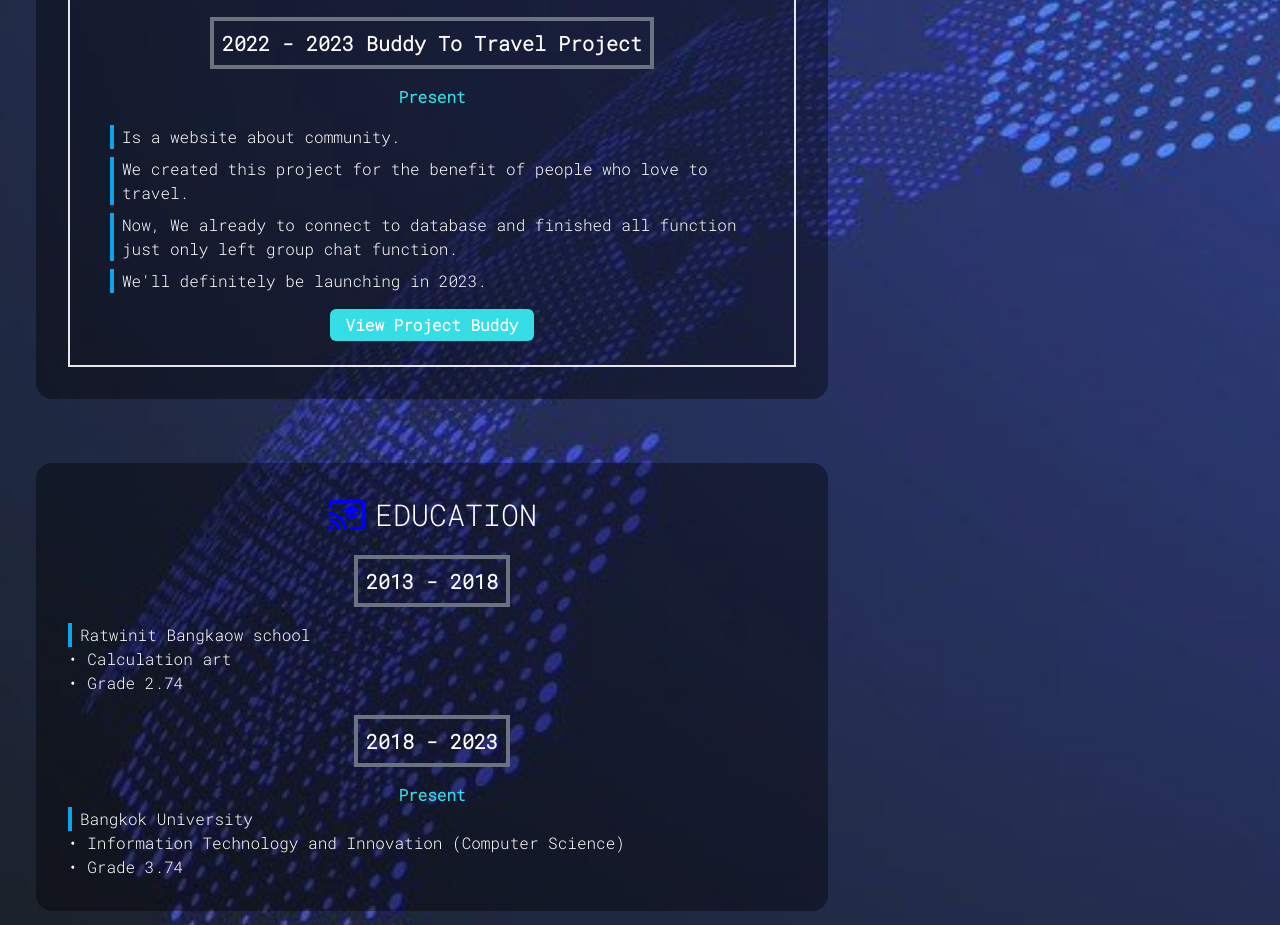
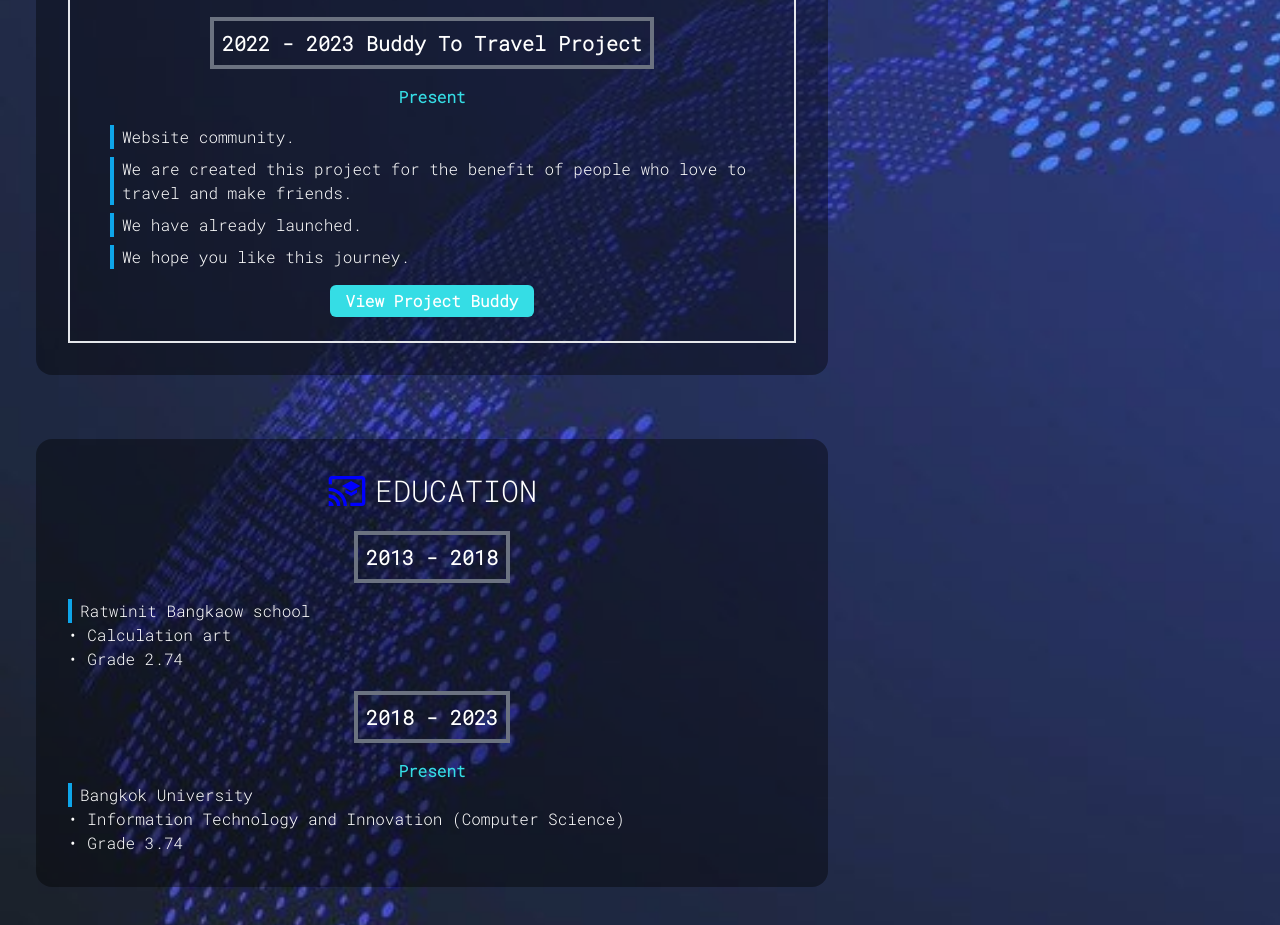
Before and after one commit to boatmessi02/resumes, a Next.js app: page / in a window 1280 px wide. Shown: the part 1340-2265 px from the top of the page. Built offline with nearby package versions, Linux system fonts and the light colour scheme.

Commit message:
update info buddy

```diff
--- a/components/Experience/Experiences.js
+++ b/components/Experience/Experiences.js
@@ -74,16 +74,14 @@ const Experiences = () => {
               <p className="text-[#35DDE5] font-bold text-center">Present</p>
 
               <span className="flex flex-col w-full text-left gap-2 px-4">
-                <p className="border-l-4 border-sky-500 pl-2">{`Is a website about community.`}</p>
+                <p className="border-l-4 border-sky-500 pl-2">{`Website community.`}</p>
                 <p className="border-l-4 border-sky-500 pl-2">
-                  {`We created this project for the benefit of people who love to
-                  travel.`}
+                  {`We are created this project for the benefit of people who love to
+                  travel and make friends.`}
                 </p>
 
-                <p className="border-l-4 border-sky-500 pl-2">
-                  {`Now, We already to connect to database and finished all function just only left group chat function.`}
-                </p>
-                <p className="border-l-4 border-sky-500 pl-2">{`We'll definitely be launching in 2023.`}</p>
+                <p className="border-l-4 border-sky-500 pl-2">{`We have already launched.`}</p>
+                <p className="border-l-4 border-sky-500 pl-2">{`We hope you like this journey.`}</p>
               </span>
               <motion.div
                 whileHover={{ scale: 0.9 }}
```
Also changed, not shown: public/images/buddytotravel/buddy.png.
